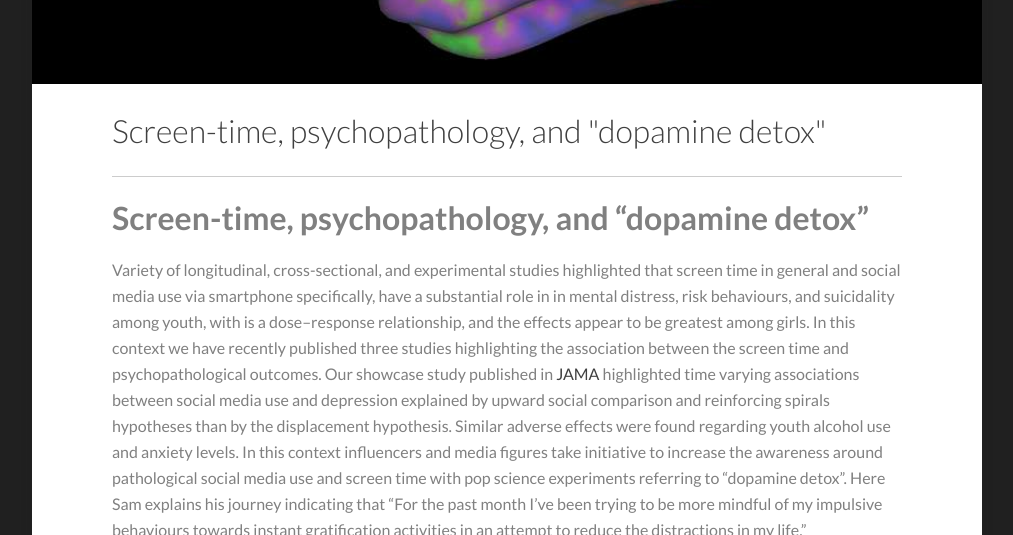
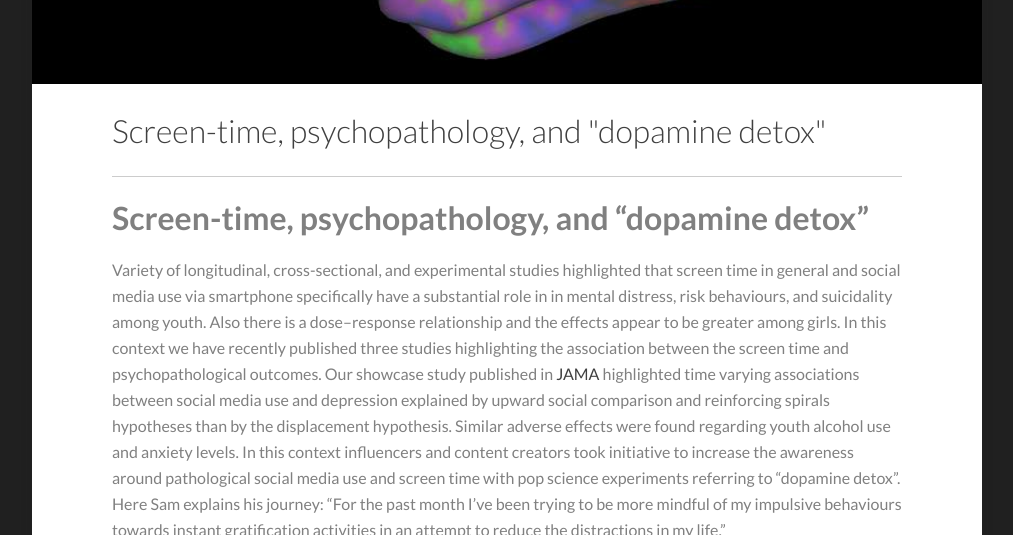
Before and after one commit to Kam10p/kam10p.github.io, a Jekyll site: the page built from _posts/2020-6-04-Screen_time.md, in a window 1280 px wide and 900 px high, scrolled down 826 px, cut to the strip 0-535 px from the top of the window. Shown: the whole strip, without its empty margins (133-1146 px from the left). Built offline with Jekyll 4.4.1, drawn with Linux system fonts in a browser that asks for light colours.

Commit message:
vidpost8

```diff
--- a/_posts/2020-6-04-Screen_time.md
+++ b/_posts/2020-6-04-Screen_time.md
@@ -8,8 +8,8 @@ date-string: June 2020
 ---
 
 # Screen-time, psychopathology, and "dopamine detox"
-Variety of  longitudinal, cross-sectional, and experimental  studies highlighted that screen time in general and social media use via smartphone specifically, have a substantial role in in mental distress, risk behaviours, and suicidality among youth, with is a dose–response relationship, and the effects appear to be greatest among girls. In this context we have recently published three studies highlighting the association between the screen time and psychopathological outcomes.  Our showcase study published in <a href="https://journals.sagepub.com/doi/abs/10.1177/0706743719885486">JAMA</a>
-highlighted time varying associations between social media use and depression explained by upward social comparison and reinforcing spirals hypotheses than by the displacement hypothesis. Similar adverse effects were found regarding youth alcohol use and anxiety levels. In this context influencers and media figures take initiative to increase the awareness around pathological social media use and screen time with pop science experiments referring to “dopamine detox”.  Here Sam explains his journey indicating that “For the past month I've been trying to be more mindful of my impulsive behaviours towards instant gratification activities in an attempt to reduce the distractions in my life.”
+Variety of  longitudinal, cross-sectional, and experimental  studies highlighted that screen time in general and social media use via smartphone specifically have a substantial role in in mental distress, risk behaviours, and suicidality among youth. Also there is a dose–response relationship and the effects appear to be greater among girls. In this context we have recently published three studies highlighting the association between the screen time and psychopathological outcomes.  Our showcase study published in <a href="https://journals.sagepub.com/doi/abs/10.1177/0706743719885486">JAMA</a>
+highlighted time varying associations between social media use and depression explained by upward social comparison and reinforcing spirals hypotheses than by the displacement hypothesis. Similar adverse effects were found regarding youth alcohol use and anxiety levels. In this context influencers and content creators took initiative to increase the awareness around pathological social media use and screen time with pop science experiments referring to “dopamine detox”.  Here Sam explains his journey: “For the past month I've been trying to be more mindful of my impulsive behaviours towards instant gratification activities in an attempt to reduce the distractions in my life.”
 
 
 [![IMAGE ALT TEXT HERE](https://img.youtube.com/vi/E7IQd1PU6AA/0.jpg)](https://www.youtube.com/watch?v=E7IQd1PU6AA)
```
